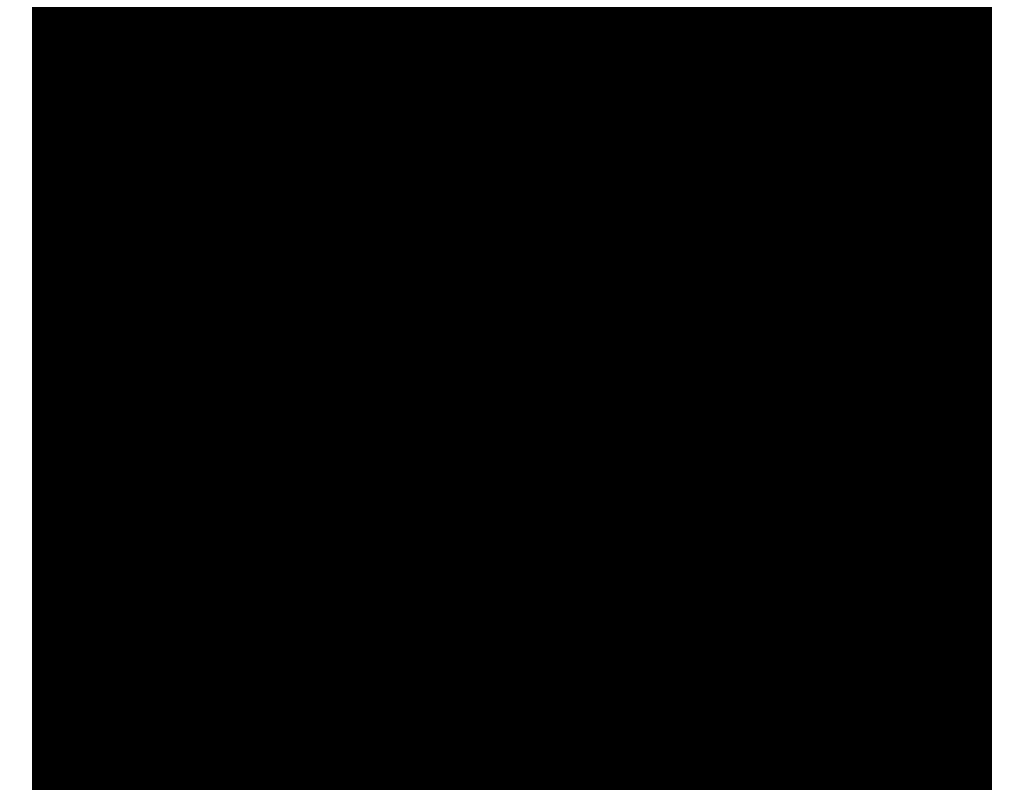
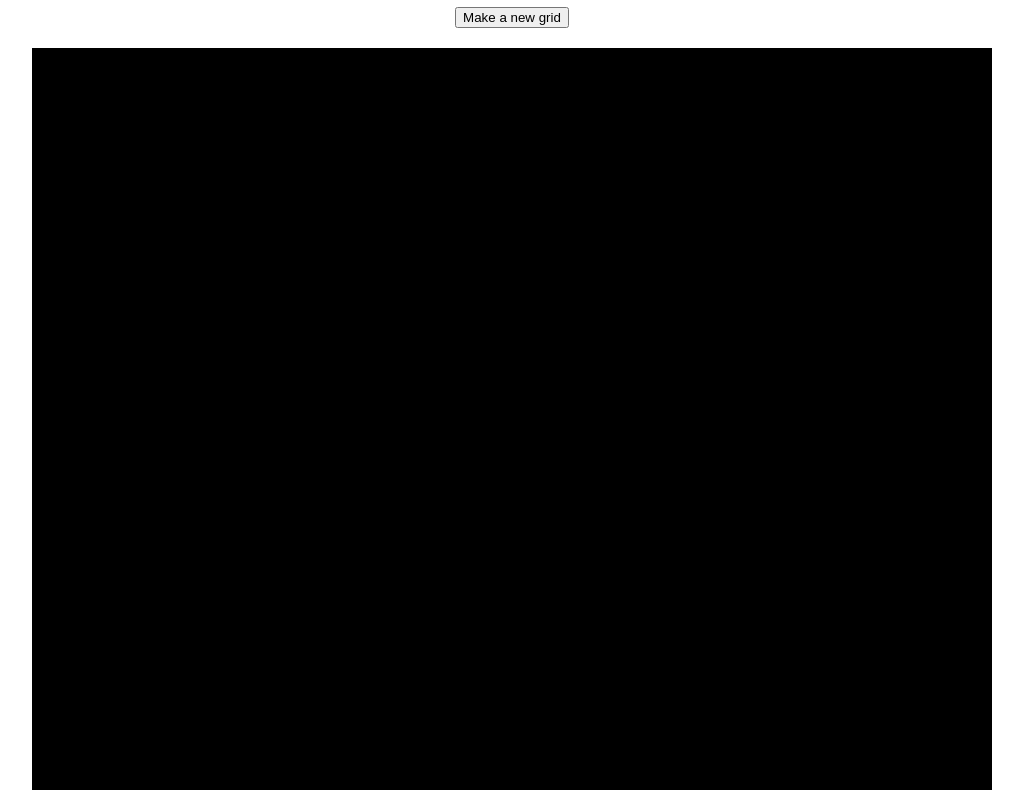
Before and after one commit to adrianiracki/Etch-A-Sketch, a plain HTML site: page index.html in a window 1280 px wide. Shown: the part 73-863 px from the top of the page, without its empty margins (128-1151 px from the left). Drawn offline with Linux system fonts and the light colour scheme.

Commit message:
add a button to create a new grid

```diff
--- a/index.html
+++ b/index.html
@@ -9,12 +9,12 @@
 </head>
 <body>
     <h1>Etch-A-Sketch</h1>
+    <button>Make a new grid</button>
     <script>
         const container = document.createElement('div');
         document.body.appendChild(container);
         container.classList.add('container');
-        let divs = document.querySelectorAll('.container > div');
-
+        let divs;
         let size = 16;
         makeGrid(size);
 
@@ -24,7 +24,7 @@
                 container.appendChild(div);
             }
             container.setAttribute('style', `grid-template-columns: repeat(${size}, ${960/size}px)`, `grid-template-rows: repeat(${size}, ${960/size}px)`);
-            divs.forEach(div => div.setAttribute('style', 'background-color: black'))
+            divs = document.querySelectorAll('div.container div');
         };
 
         let toggle = false;
@@ -43,6 +43,13 @@
             event.target.setAttribute('style', 'background-color: white');
             }});
 
+        let button = document.querySelector('button');
+        button.onclick = () => {
+            size = +prompt('Enter the number of squares per side:');
+            divs.forEach((div) => div.remove());
+            makeGrid(size);
+        }
+
     </script>
 </body>
 </html>
--- a/styles.css
+++ b/styles.css
@@ -9,3 +9,8 @@
 h1 {
     text-align: center;
 }
+
+button {
+    display: block;
+    margin: 20px auto;
+}
```
